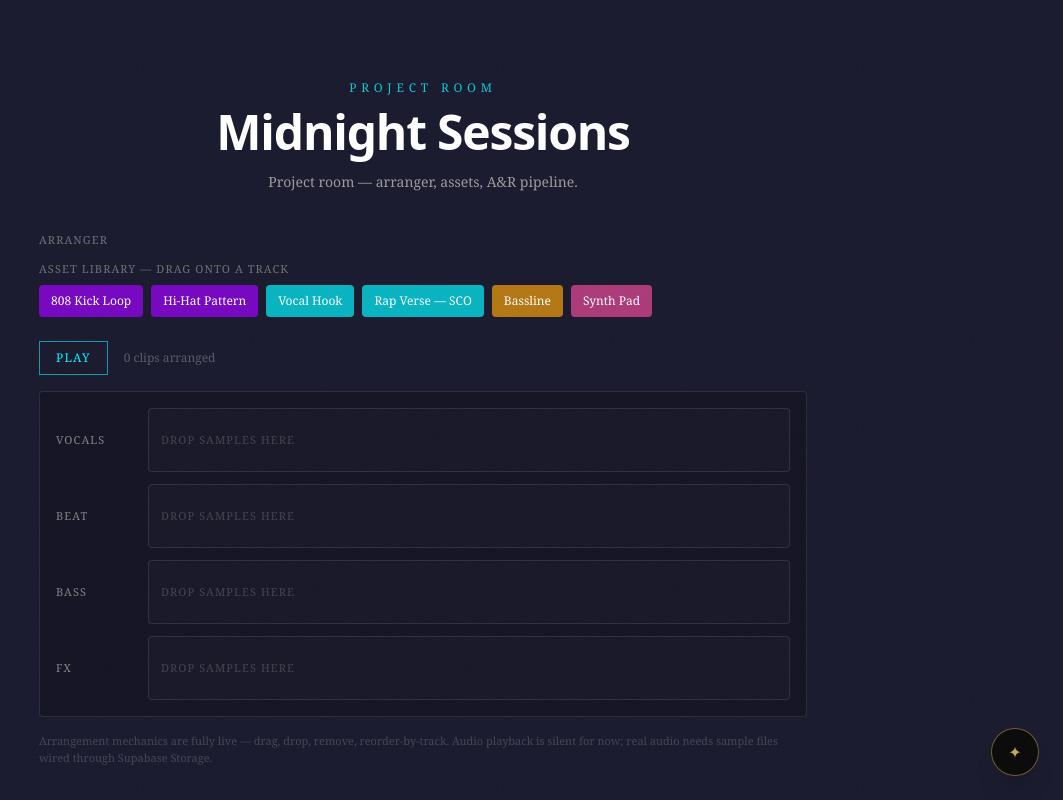
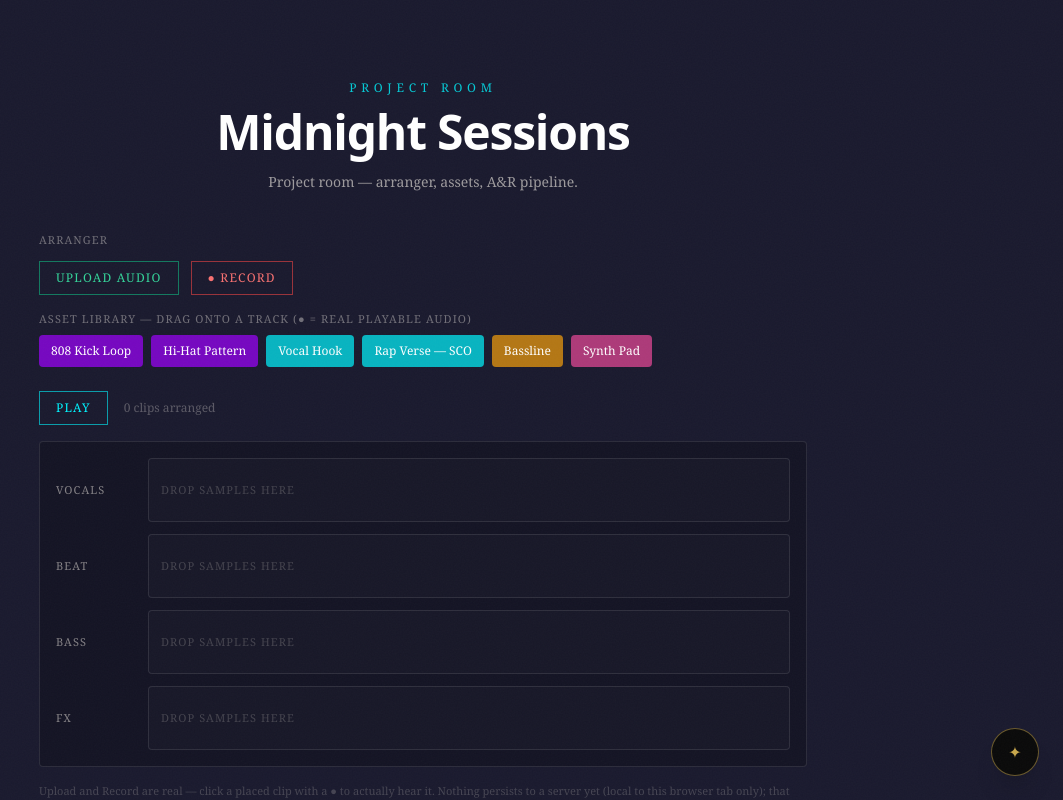
Before and after one commit to Businessbear1981/Active_Members_Only, a Next.js app: page /streets/hip-hop/midnight-sessions in a window 1280 px wide. Shown: the top 800 px of the page, without its empty margins (217-1280 px from the left). Built offline with nearby package versions, Linux system fonts and the light colour scheme.

Commit message:
Add real audio to the Arranger: upload real beat/stem files and record real mic audio, with actual click-to-play playback on placed clips

```diff
--- a/components/streets/Arranger.tsx
+++ b/components/streets/Arranger.tsx
@@ -1,6 +1,6 @@
 'use client'
 
-import { useState, useRef, useId } from 'react'
+import { useState, useRef, useId, useEffect } from 'react'
 import {
   DndContext,
   useDraggable,
@@ -13,12 +13,14 @@ interface LibraryItem {
   id: string
   label: string
   color: string
+  url?: string
 }
 
 interface PlacedClip {
   id: string
   label: string
   color: string
+  url?: string
 }
 
 interface Track {
@@ -27,7 +29,7 @@ interface Track {
   clips: PlacedClip[]
 }
 
-const LIBRARY: LibraryItem[] = [
+const DEMO_LIBRARY: LibraryItem[] = [
   { id: 'lib-808', label: '808 Kick Loop', color: 'bg-streets-purple/70' },
   { id: 'lib-hats', label: 'Hi-Hat Pattern', color: 'bg-streets-purple/70' },
   { id: 'lib-hook', label: 'Vocal Hook', color: 'bg-streets-cyan/70' },
@@ -59,8 +61,9 @@ function LibraryChip({ item }: { item: LibraryItem }) {
           ? { transform: `translate(${transform.x}px, ${transform.y}px)` }
           : undefined
       }
-      className={`${item.color} ${isDragging ? 'opacity-40' : 'opacity-100'} px-3 py-2 rounded text-xs text-white font-medium text-left cursor-grab active:cursor-grabbing select-none whitespace-nowrap`}
+      className={`${item.color} ${isDragging ? 'opacity-40' : 'opacity-100'} px-3 py-2 rounded text-xs text-white font-medium text-left cursor-grab active:cursor-grabbing select-none whitespace-nowrap flex items-center gap-1`}
     >
+      {item.url && <span title="Real audio">●</span>}
       {item.label}
     </button>
   )
@@ -69,9 +72,13 @@ function LibraryChip({ item }: { item: LibraryItem }) {
 function TrackLane({
   track,
   onRemoveClip,
+  onPlayClip,
+  playingClipId,
 }: {
   track: Track
   onRemoveClip: (trackId: string, clipId: string) => void
+  onPlayClip: (clip: PlacedClip) => void
+  playingClipId: string | null
 }) {
   const { setNodeRef, isOver } = useDroppable({
     id: `track-${track.id}`,
@@ -93,11 +100,18 @@ function TrackLane({
         {track.clips.map(clip => (
           <div
             key={clip.id}
-            className={`${clip.color} px-3 py-2 rounded text-xs text-white font-medium flex items-center gap-2`}
+            onClick={() => clip.url && onPlayClip(clip)}
+            className={`${clip.color} px-3 py-2 rounded text-xs text-white font-medium flex items-center gap-2 ${
+              clip.url ? 'cursor-pointer' : ''
+            } ${playingClipId === clip.id ? 'ring-2 ring-white' : ''}`}
           >
+            {clip.url && <span>{playingClipId === clip.id ? '⏸' : '▶'}</span>}
             {clip.label}
             <button
-              onClick={() => onRemoveClip(track.id, clip.id)}
+              onClick={e => {
+                e.stopPropagation()
+                onRemoveClip(track.id, clip.id)
+              }}
               className="text-white/70 hover:text-white"
               aria-label={`Remove ${clip.label}`}
             >
@@ -111,11 +125,29 @@ function TrackLane({
 }
 
 export default function Arranger() {
+  const [library, setLibrary] = useState<LibraryItem[]>(DEMO_LIBRARY)
   const [tracks, setTracks] = useState<Track[]>(INITIAL_TRACKS)
   const [isPlaying, setIsPlaying] = useState(false)
   const [playKey, setPlayKey] = useState(0)
+  const [playingClipId, setPlayingClipId] = useState<string | null>(null)
+  const [isRecording, setIsRecording] = useState(false)
+  const [recordError, setRecordError] = useState('')
   const idRef = useRef(0)
   const uid = useId()
+  const audioRef = useRef<HTMLAudioElement | null>(null)
+  const mediaRecorderRef = useRef<MediaRecorder | null>(null)
+  const chunksRef = useRef<Blob[]>([])
+
+  useEffect(() => {
+    const audio = new Audio()
+    audioRef.current = audio
+    const onEnded = () => setPlayingClipId(null)
+    audio.addEventListener('ended', onEnded)
+    return () => {
+      audio.removeEventListener('ended', onEnded)
+      audio.pause()
+    }
+  }, [])
 
   function handleDragEnd(event: DragEndEvent) {
     const { active, over } = event
@@ -130,6 +162,7 @@ export default function Arranger() {
       id: `${uid}-${idRef.current}`,
       label: libItem.label,
       color: libItem.color,
+      url: libItem.url,
     }
 
     setTracks(prev =>
@@ -147,18 +180,94 @@ export default function Arranger() {
     )
   }
 
+  function playClip(clip: PlacedClip) {
+    if (!clip.url || !audioRef.current) return
+    if (playingClipId === clip.id) {
+      audioRef.current.pause()
+      setPlayingClipId(null)
+      return
+    }
+    audioRef.current.src = clip.url
+    audioRef.current.play()
+    setPlayingClipId(clip.id)
+  }
+
+  function handleUpload(e: React.ChangeEvent<HTMLInputElement>) {
+    const file = e.target.files?.[0]
+    if (!file) return
+    const url = URL.createObjectURL(file)
+    setLibrary(prev => [
+      ...prev,
+      { id: `upload-${Date.now()}`, label: file.name, color: 'bg-emerald-500/70', url },
+    ])
+    e.target.value = ''
+  }
+
+  async function toggleRecording() {
+    setRecordError('')
+    if (isRecording) {
+      mediaRecorderRef.current?.stop()
+      setIsRecording(false)
+      return
+    }
+    try {
+      const stream = await navigator.mediaDevices.getUserMedia({ audio: true })
+      const recorder = new MediaRecorder(stream)
+      chunksRef.current = []
+      recorder.ondataavailable = e => chunksRef.current.push(e.data)
+      recorder.onstop = () => {
+        const blob = new Blob(chunksRef.current, { type: 'audio/webm' })
+        const url = URL.createObjectURL(blob)
+        setLibrary(prev => [
+          ...prev,
+          {
+            id: `rec-${Date.now()}`,
+            label: `Recording — ${new Date().toLocaleTimeString()}`,
+            color: 'bg-red-500/70',
+            url,
+          },
+        ])
+        stream.getTracks().forEach(t => t.stop())
+      }
+      mediaRecorderRef.current = recorder
+      recorder.start()
+      setIsRecording(true)
+    } catch {
+      setRecordError('Microphone access denied or unavailable.')
+    }
+  }
+
   const totalClips = tracks.reduce((sum, t) => sum + t.clips.length, 0)
 
   return (
     <div className="w-full text-left">
       <DndContext onDragEnd={handleDragEnd}>
+        {/* Capture real audio */}
+        <div className="flex items-center gap-3 mb-4">
+          <label className="px-4 py-2 border border-emerald-500/60 text-emerald-400 text-xs tracking-widest uppercase hover:bg-emerald-500/10 transition-colors cursor-pointer">
+            Upload Audio
+            <input type="file" accept="audio/*" onChange={handleUpload} className="hidden" />
+          </label>
+          <button
+            onClick={toggleRecording}
+            className={`px-4 py-2 border text-xs tracking-widest uppercase transition-colors ${
+              isRecording
+                ? 'border-red-500 text-red-400 bg-red-500/10'
+                : 'border-red-500/60 text-red-400 hover:bg-red-500/10'
+            }`}
+          >
+            {isRecording ? '● Stop Recording' : '● Record'}
+          </button>
+          {recordError && <p className="text-red-400 text-xs">{recordError}</p>}
+        </div>
+
         {/* Library */}
         <div className="mb-6">
           <p className="text-[11px] tracking-widest uppercase text-ivory/40 mb-2">
-            Asset Library — drag onto a track
+            Asset Library — drag onto a track (● = real playable audio)
           </p>
           <div className="flex gap-2 flex-wrap">
-            {LIBRARY.map(item => (
+            {library.map(item => (
               <LibraryChip key={item.id} item={item} />
             ))}
           </div>
@@ -193,15 +302,21 @@ export default function Arranger() {
           )}
           <div className="flex flex-col gap-3">
             {tracks.map(track => (
-              <TrackLane key={track.id} track={track} onRemoveClip={removeClip} />
+              <TrackLane
+                key={track.id}
+                track={track}
+                onRemoveClip={removeClip}
+                onPlayClip={playClip}
+                playingClipId={playingClipId}
+              />
             ))}
           </div>
         </div>
       </DndContext>
 
       <p className="text-ivory/20 text-[11px] mt-4">
-        Arrangement mechanics are fully live — drag, drop, remove, reorder-by-track. Audio playback
-        is silent for now; real audio needs sample files wired through Supabase Storage.
+        Upload and Record are real — click a placed clip with a ● to actually hear it. Nothing
+        persists to a server yet (local to this browser tab only); that needs Supabase Storage wired in.
       </p>
     </div>
   )
```
